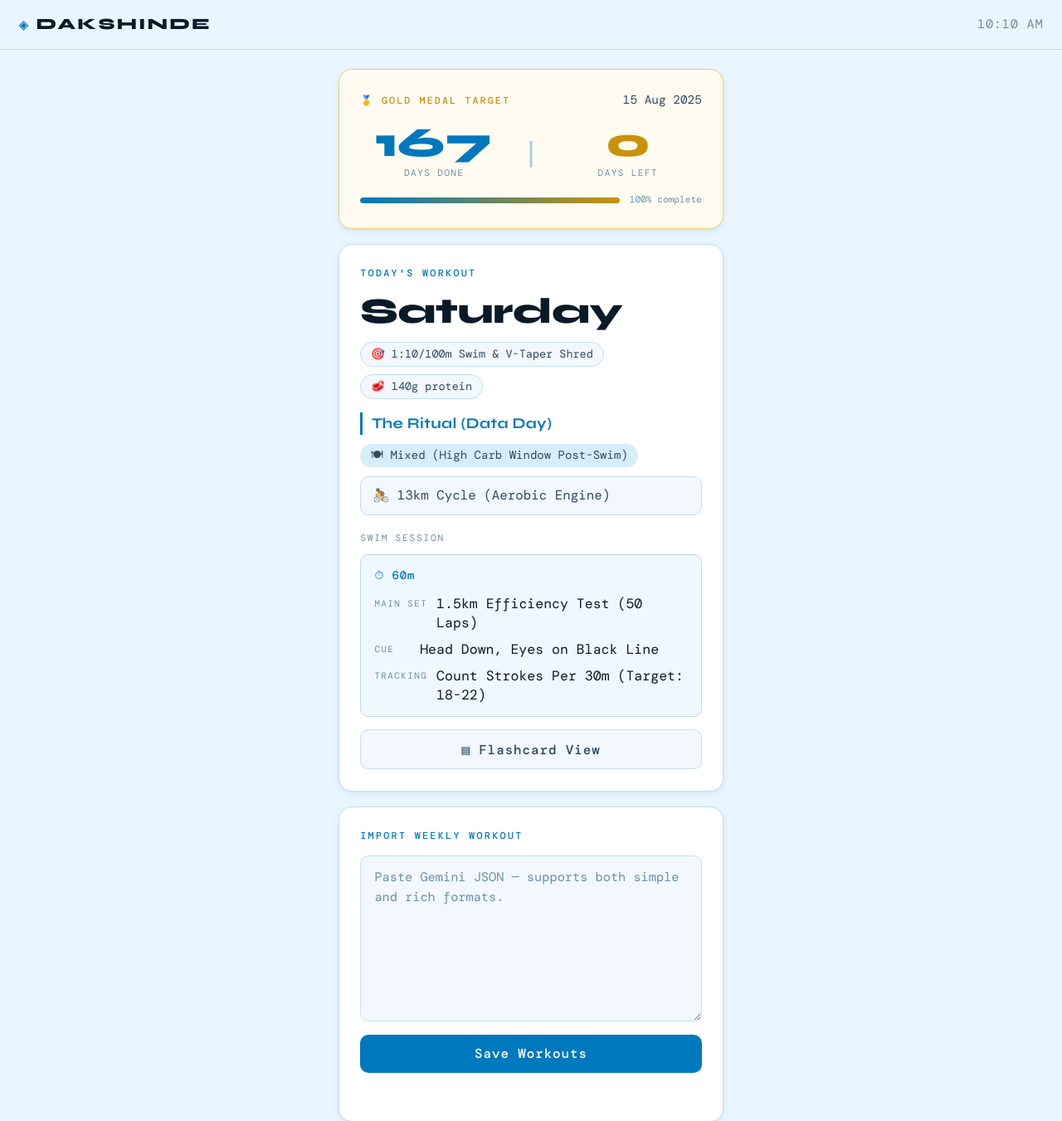
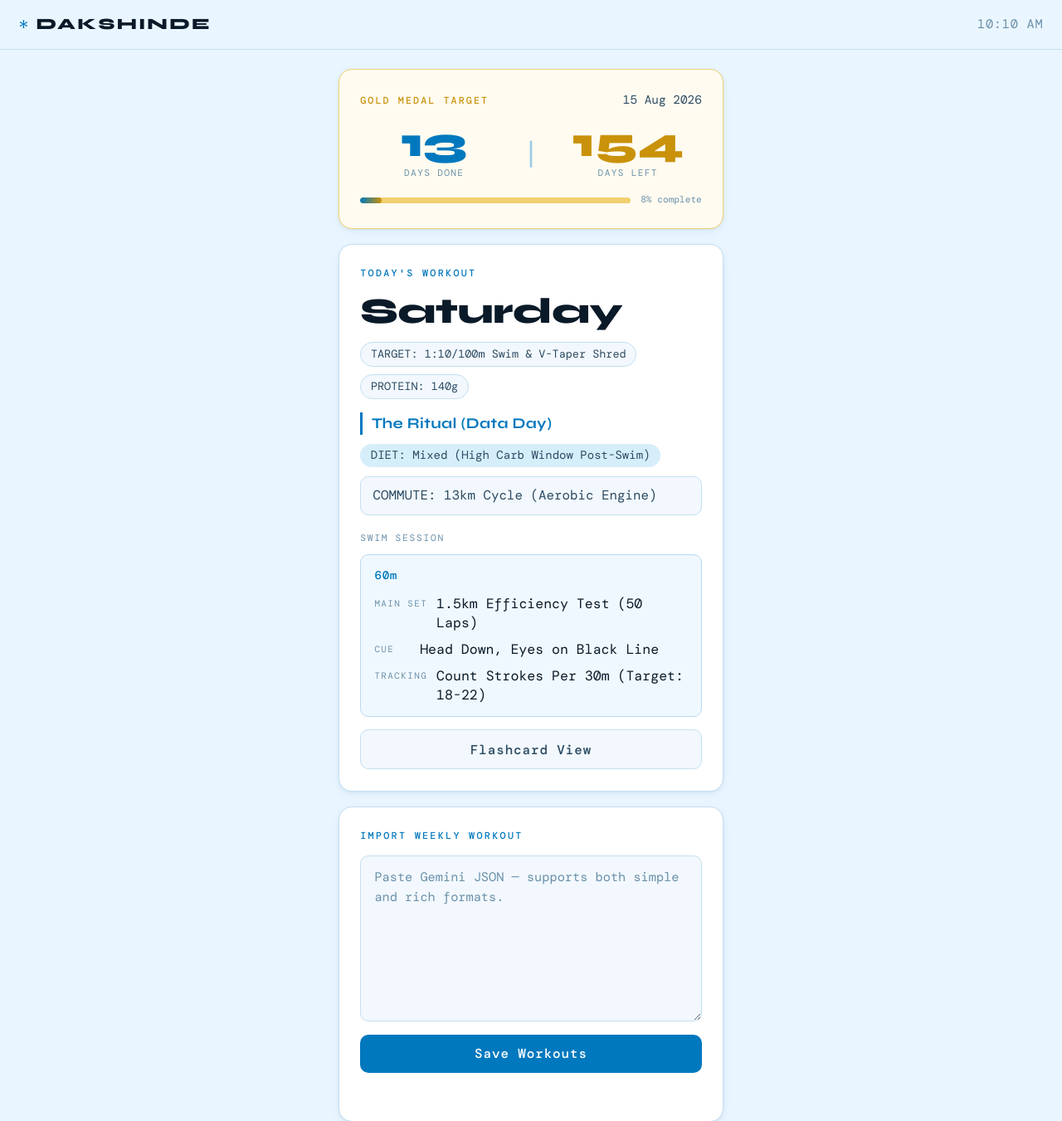
Before and after one commit to Dakshinde/swimmers-board, a Flask app: page / in a window 1280 px wide. Shown: the top 1351 px of the page at 83% size. Run offline with Flask 3, Linux system fonts and the light colour scheme.

Commit message:
fix : UI changes for simplicity

```diff
--- a/app.py
+++ b/app.py
@@ -9,8 +9,8 @@ WORKOUTS_FILE = "workouts.json"
 FOOD_LOG_FILE = "food_log.json"
 
 # ── Adjust these two dates ────────────────────────────────────────
-COMPETITION_DATE    = date(2025, 8, 15)   # your competition
-TRAINING_START_DATE = date(2025, 3, 1)    # when you started
+COMPETITION_DATE    = date(2026, 8, 15)   # your competition
+TRAINING_START_DATE = date(2026, 3, 1)    # when you started
 # ─────────────────────────────────────────────────────────────────
 
 
--- a/templates/index.html
+++ b/templates/index.html
@@ -15,7 +15,7 @@
   <header class="site-header">
     <div class="header-inner">
       <div class="header-left">
-        <span class="logo-mark">◈</span>
+        <span class="logo-mark">*</span>
         <span class="logo-text">DAKSHINDE</span>
       </div>
       <span id="live-time" class="live-time"></span>
@@ -27,7 +27,7 @@
     <!-- COUNTDOWN -->
     <section class="section section-countdown">
       <div class="countdown-top">
-        <div class="countdown-label">🥇 GOLD MEDAL TARGET</div>
+        <div class="countdown-label">GOLD MEDAL TARGET</div>
         <div class="countdown-date" id="countdown-date">15 Aug 2025</div>
       </div>
       <div class="countdown-numbers">
@@ -57,7 +57,7 @@
       <div class="workout-body" id="workout-body">
         <div class="loading-pill">Loading workout…</div>
       </div>
-      <button class="btn btn-ghost" id="btn-flashcard" onclick="toggleFlashcard()">▤ Flashcard View</button>
+      <button class="btn btn-ghost" id="btn-flashcard" onclick="toggleFlashcard()">Flashcard View</button>
     </section>
 
     <!-- FLASHCARD -->
@@ -99,7 +99,7 @@
       <div class="section-label">DAILY SUMMARY</div>
       <button class="btn btn-primary" onclick="generateSummary()">Generate Summary</button>
       <textarea id="summary-output" class="textarea summary-textarea hidden" readonly rows="14"></textarea>
-      <button class="btn btn-ghost hidden" id="btn-copy-summary" onclick="copySummary()">⎘ Copy for Gemini</button>
+      <button class="btn btn-ghost hidden" id="btn-copy-summary" onclick="copySummary()">Copy for Gemini</button>
     </section>
 
   </main>
@@ -136,7 +136,7 @@
         return `<div class="workout-rest">${swim}</div>`;
       }
       let html = `<div class="swim-card">`;
-      if (swim.duration) html += `<div class="swim-duration">⏱ ${swim.duration}</div>`;
+      if (swim.duration) html += `<div class="swim-duration">${swim.duration}</div>`;
       const fields = [
         ["warm_up",       "WARM UP"],
         ["main_set",      "MAIN SET"],
@@ -159,7 +159,7 @@
     function renderDryland(dry) {
       if (!dry) return "";
       if (typeof dry === "string") {
-        return `<div class="dryland-string">🏋 ${dry}</div>`;
+        return `<div class="dryland-string">DRYLAND: ${dry}</div>`;
       }
       let html = `<div class="dryland-card">`;
       for (const [k, v] of Object.entries(dry)) {
@@ -180,9 +180,9 @@
         // Meta bar (goal + protein)
         const metaEl = document.getElementById("workout-meta");
         if (data.meta && data.meta.goal) {
-          metaEl.innerHTML = `<span class="meta-goal">🎯 ${data.meta.goal}</span>` +
+          metaEl.innerHTML = `<span class="meta-goal">TARGET: ${data.meta.goal}</span>` +
             (data.meta.target_protein
-              ? `<span class="meta-protein">🥩 ${data.meta.target_protein}g protein</span>`
+              ? `<span class="meta-protein">PROTEIN: ${data.meta.target_protein}g</span>`
               : "");
         }
 
@@ -203,12 +203,12 @@
 
         // Diet chip
         if (w.diet_type) {
-          html += `<div class="diet-chip">🍽 ${w.diet_type}</div>`;
+          html += `<div class="diet-chip">DIET: ${w.diet_type}</div>`;
         }
 
         // Commute
         if (w.cardio_commute) {
-          html += `<div class="commute-row">🚴 ${w.cardio_commute}</div>`;
+          html += `<div class="commute-row">COMMUTE: ${w.cardio_commute}</div>`;
         }
 
         // Swim session
@@ -282,7 +282,7 @@
       const sec = document.getElementById("section-flashcard");
       sec.classList.toggle("hidden");
       document.getElementById("btn-flashcard").textContent =
-        sec.classList.contains("hidden") ? "▤ Flashcard View" : "✕ Hide Flashcard";
+        sec.classList.contains("hidden") ? "Flashcard View" : "x Hide Flashcard";
     }
 
     // ── Import ────────────────────────────────────────────────────
@@ -301,7 +301,7 @@
         });
         const data = await res.json();
         if (data.success) {
-          showStatus(statusEl, "✓ Workouts saved.", "success");
+          showStatus(statusEl, "Workouts saved.", "success");
           document.getElementById("import-textarea").value = "";
           loadWorkout();
         } else {
@@ -325,7 +325,7 @@
         const data = await res.json();
         if (data.success) {
           input.value = "";
-          showStatus(statusEl, "✓ Logged", "success");
+          showStatus(statusEl, "Logged", "success");
           loadFoodLog();
         } else {
           showStatus(statusEl, data.error || "Failed.", "error"); }
@@ -375,7 +375,7 @@
       navigator.clipboard.writeText(textarea.value).then(() => {
         const btn = document.getElementById("btn-copy-summary");
         const orig = btn.textContent;
-        btn.textContent = "✓ Copied!";
+        btn.textContent = "Copied!";
         setTimeout(() => btn.textContent = orig, 2000);
       });
     }
```
